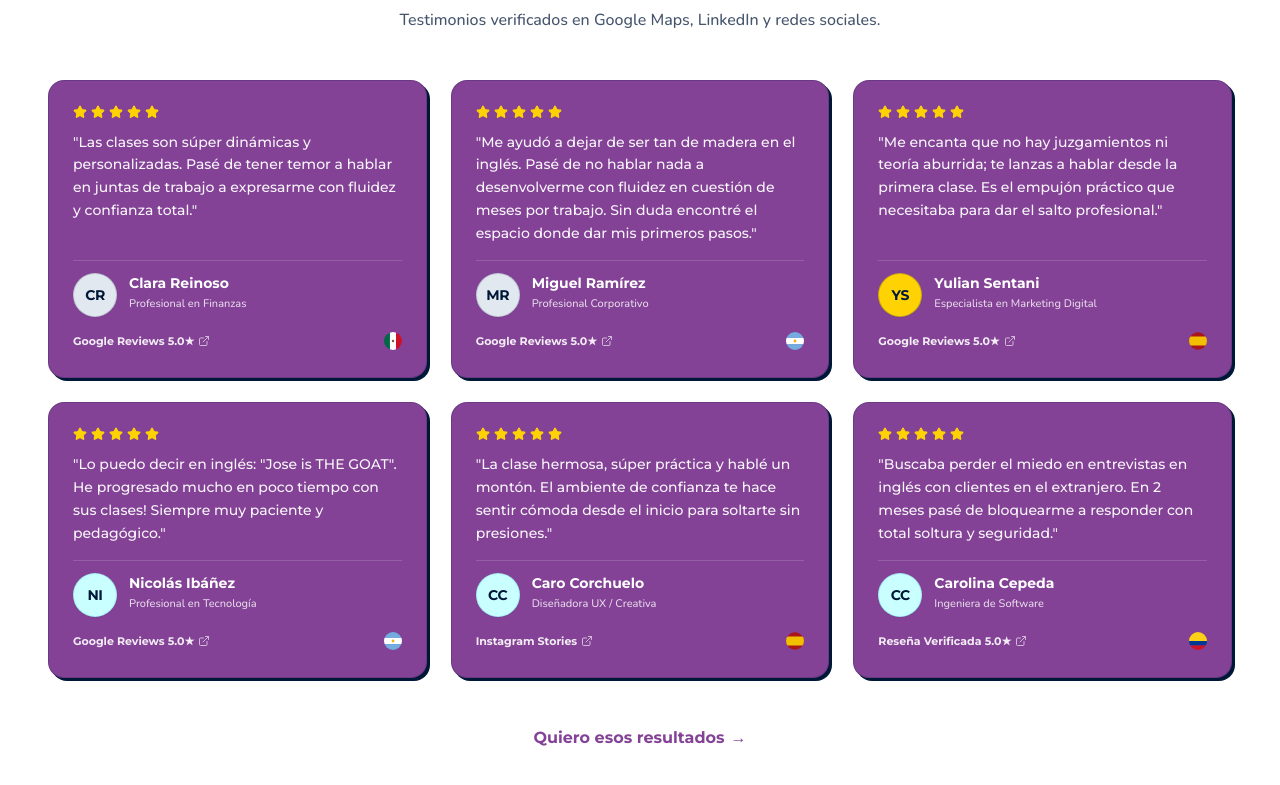
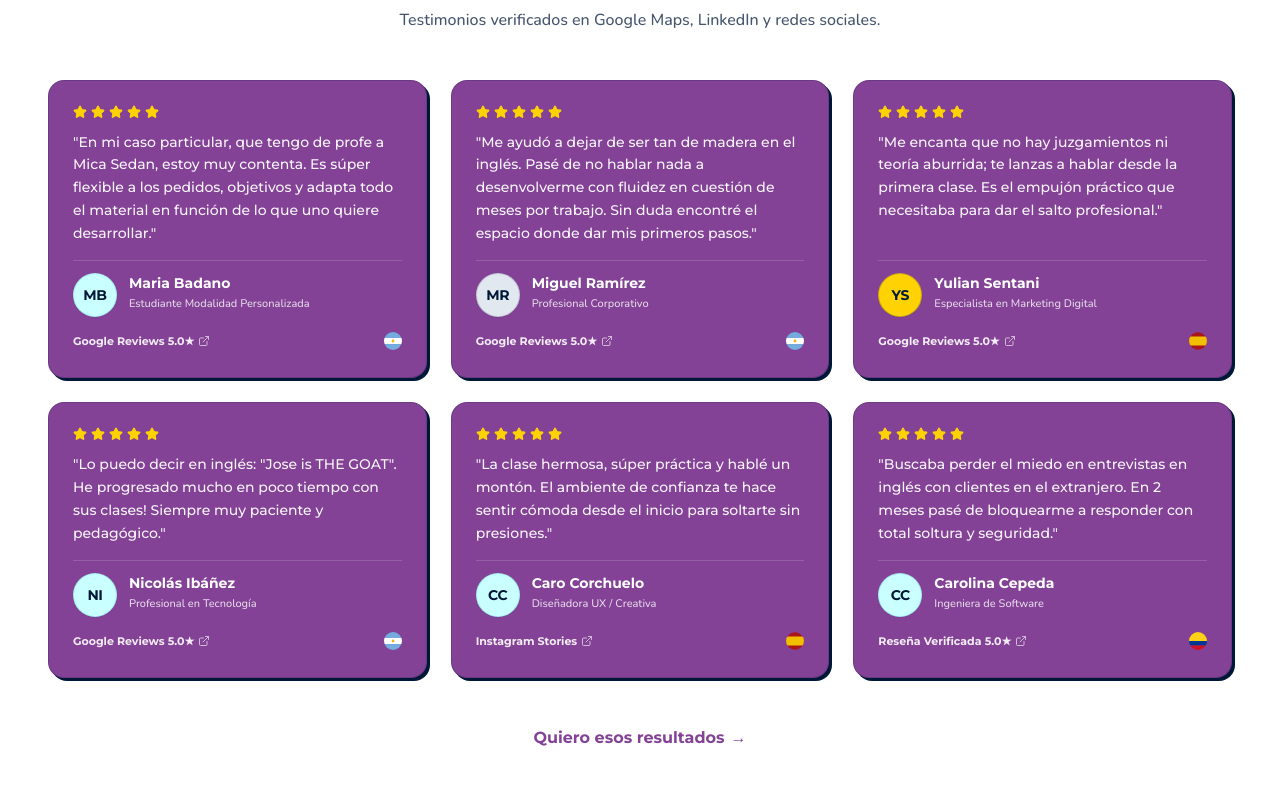
Before and after one commit to Dietol25/yycl-version-anterior, a Next.js app: page /resultados in a window 1280 px wide. Shown: the part 906-1691 px from the top of the page. Built offline with nearby package versions, Linux system fonts and the light colour scheme.

Commit message:
fix(testimonials): sustituir duplicados por testimonios reales autorizados en home y resultados

```diff
--- a/app/resultados/page.tsx
+++ b/app/resultados/page.tsx
@@ -2,12 +2,10 @@
 
 import React, { useState, useRef } from 'react';
 import Link from 'next/link';
-import { Star, Play, X, ExternalLink, MessageCircle, Award, CheckCircle2 } from 'lucide-react';
+import { Star, Play, X, ExternalLink } from 'lucide-react';
 import { Navbar } from '@/components/navigation/Navbar';
 import { Footer } from '@/components/navigation/Footer';
 import { Button } from '@/components/ui/Button';
-import { SliderControls } from '@/components/ui/SliderControls';
-import { TESTIMONIALS } from '@/lib/data';
 import { CountryFlag } from '@/components/icons/FlagIcons';
 import { AvatarInitials } from '@/components/ui/AvatarInitials';
 
@@ -18,14 +16,14 @@ const INSTAGRAM_HIGHLIGHTS_URL = 'https://www.instagram.com/stories/highlights/1
 const VERIFIED_TESTIMONIALS = [
   {
     id: '1',
-    name: 'Clara Reinoso',
-    role: 'Profesional en Finanzas',
-    quote: 'Las clases son súper dinámicas y personalizadas. Pasé de tener temor a hablar en juntas de trabajo a expresarme con fluidez y confianza total.',
+    name: 'Maria Badano',
+    role: 'Estudiante Modalidad Personalizada',
+    quote: 'En mi caso particular, que tengo de profe a Mica Sedan, estoy muy contenta. Es súper flexible a los pedidos, objetivos y adapta todo el material en función de lo que uno quiere desarrollar.',
     avatar: '/assets/avatares/mujer.png',
     source: 'Google Reviews 5.0★',
     sourceUrl: GOOGLE_MAPS_REVIEWS_URL,
-    country: 'México',
-    countryFlag: '🇲🇽',
+    country: 'Argentina',
+    countryFlag: '🇦🇷',
   },
   {
     id: '2',
--- a/components/sections/TestimonialsGrid.tsx
+++ b/components/sections/TestimonialsGrid.tsx
@@ -14,12 +14,14 @@ export const TestimonialsGrid = () => {
   const touchStartX = useRef<number | null>(null);
   const touchEndX = useRef<number | null>(null);
 
+  const featuredTestimonials = TESTIMONIALS.slice(0, 3);
+
   const prevSlide = () => {
-    setActiveIndex((prev) => (prev === 0 ? TESTIMONIALS.length - 1 : prev - 1));
+    setActiveIndex((prev) => (prev === 0 ? featuredTestimonials.length - 1 : prev - 1));
   };
 
   const nextSlide = () => {
-    setActiveIndex((prev) => (prev === TESTIMONIALS.length - 1 ? 0 : prev + 1));
+    setActiveIndex((prev) => (prev === featuredTestimonials.length - 1 ? 0 : prev + 1));
   };
 
   // Touch handlers for fluid mobile swipe gesture
@@ -136,7 +138,7 @@ export const TestimonialsGrid = () => {
         </div>
 
         {/* ========================================================================= */}
-        {/* MOBILE VIEW (< lg): Swipe Carousel with Slim Dots Indicator               */}
+        {/* MOBILE VIEW (< lg): Swipe Carousel with Slim Dots Indicator (3 Featured)   */}
         {/* ========================================================================= */}
         <div
           className="block lg:hidden max-w-sm mx-auto space-y-4 touch-manipulation select-none"
@@ -158,19 +160,19 @@ export const TestimonialsGrid = () => {
 
               {/* Quote */}
               <blockquote className="text-xs sm:text-sm font-heading font-medium text-white/95 leading-relaxed">
-                "{TESTIMONIALS[activeIndex].quote}"
+                "{featuredTestimonials[activeIndex]?.quote}"
               </blockquote>
             </div>
 
             <div className="space-y-2.5 pt-3 border-t border-white/15">
               <div className="flex items-center gap-3">
-                <AvatarInitials name={TESTIMONIALS[activeIndex].name} size="md" />
+                <AvatarInitials name={featuredTestimonials[activeIndex]?.name || ''} size="md" />
                 <div>
                   <span className="block font-heading font-bold text-xs sm:text-sm text-white leading-tight">
-                    {TESTIMONIALS[activeIndex].name}
+                    {featuredTestimonials[activeIndex]?.name}
                   </span>
                   <span className="block text-[11px] font-medium text-white/80">
-                    {TESTIMONIALS[activeIndex].role}
+                    {featuredTestimonials[activeIndex]?.role}
                   </span>
                 </div>
               </div>
@@ -185,8 +187,8 @@ export const TestimonialsGrid = () => {
                   <span>Google Reviews 5.0★</span>
                   <ExternalLink className="w-3 h-3 text-[#FFD203]" />
                 </a>
-                <span title={TESTIMONIALS[activeIndex].country} className="flex items-center">
-                  <CountryFlag code={TESTIMONIALS[activeIndex].countryFlag || TESTIMONIALS[activeIndex].country || 'CO'} size={18} />
+                <span title={featuredTestimonials[activeIndex]?.country} className="flex items-center">
+                  <CountryFlag code={featuredTestimonials[activeIndex]?.countryFlag || featuredTestimonials[activeIndex]?.country || 'CO'} size={18} />
                 </span>
               </div>
             </div>
@@ -194,7 +196,7 @@ export const TestimonialsGrid = () => {
 
           {/* Slim Dots Indicator */}
           <div className="flex items-center justify-center gap-2 py-1">
-            {TESTIMONIALS.map((_, idx) => {
+            {featuredTestimonials.map((_, idx) => {
               const isActive = activeIndex === idx;
               return (
                 <button
--- a/lib/data.ts
+++ b/lib/data.ts
@@ -3,18 +3,6 @@ import { Teacher, PricingPlan, Testimonial } from './types';
 export const TESTIMONIALS: Testimonial[] = [
   {
     id: '1',
-    name: 'Yuliana Navarro',
-    role: 'Estudiante YYCL',
-    company: 'Google Reviews 5.0★',
-    avatar: '/assets/avatares/mujer.png',
-    country: 'Colombia',
-    countryFlag: '🇨🇴',
-    rating: 5,
-    highlight: 'Me he permitido preguntar, hablar y lanzarme sin juzgamientos.',
-    quote: 'Me han encantado... Me he permitido preguntar, hablar y lanzarme. Me gusta que no hay juzgamientos; por eso aprovecho todo.'
-  },
-  {
-    id: '2',
     name: 'Diana Proaño',
     role: 'Guía de Turismo',
     company: 'Google Reviews 5.0★',
@@ -24,6 +12,18 @@ export const TESTIMONIALS: Testimonial[] = [
     rating: 5,
     highlight: 'Pude mejorar la gramática, vocabulario y habla con total soltura.',
     quote: 'YYCL me ayudó a refrescar mis conocimientos y a practicar toda la teoría. Pude soltarme al hablar, perder la pena y mejorar mi vocabulario con un horario súper flexible.'
+  },
+  {
+    id: '2',
+    name: 'Nicolás Ibáñez',
+    role: 'Profesional en Tecnología',
+    company: 'Google Reviews 5.0★',
+    avatar: '/assets/avatares/hombre.png',
+    country: 'Argentina',
+    countryFlag: '🇦🇷',
+    rating: 5,
+    highlight: 'Jose is THE GOAT!',
+    quote: 'Lo puedo decir en inglés: "Jose is THE GOAT". He progresado mucho en poco tiempo con sus clases! Siempre muy paciente y pedagógico.'
   },
   {
     id: '3',
@@ -63,15 +63,15 @@ export const TESTIMONIALS: Testimonial[] = [
   },
   {
     id: '6',
-    name: 'Nicolás Ibáñez',
-    role: 'Profesional en Tecnología',
+    name: 'Yuliana Navarro',
+    role: 'Estudiante YYCL',
     company: 'Google Reviews 5.0★',
-    avatar: '/assets/avatares/hombre.png',
-    country: 'Argentina',
-    countryFlag: '🇦🇷',
+    avatar: '/assets/avatares/mujer.png',
+    country: 'Colombia',
+    countryFlag: '🇨🇴',
     rating: 5,
-    highlight: 'Jose is THE GOAT!',
-    quote: 'Lo puedo decir en inglés: "Jose is THE GOAT". He progresado mucho en poco tiempo con sus clases! Siempre muy paciente y pedagógico.'
+    highlight: 'Me he permitido preguntar, hablar y lanzarme sin juzgamientos.',
+    quote: 'Me han encantado... Me he permitido preguntar, hablar y lanzarme. Me gusta que no hay juzgamientos; por eso aprovecho todo.'
   }
 ];
 
```
